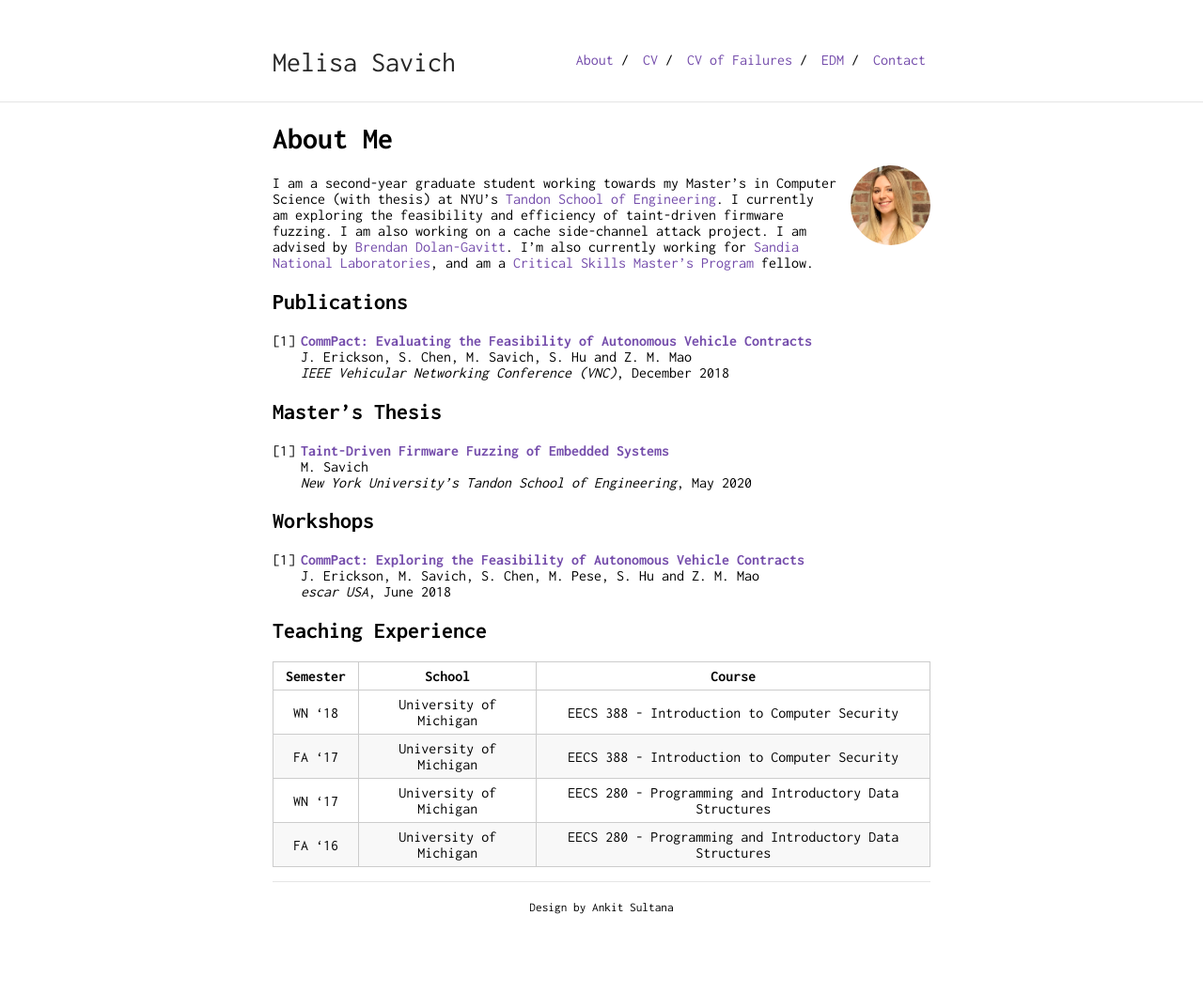
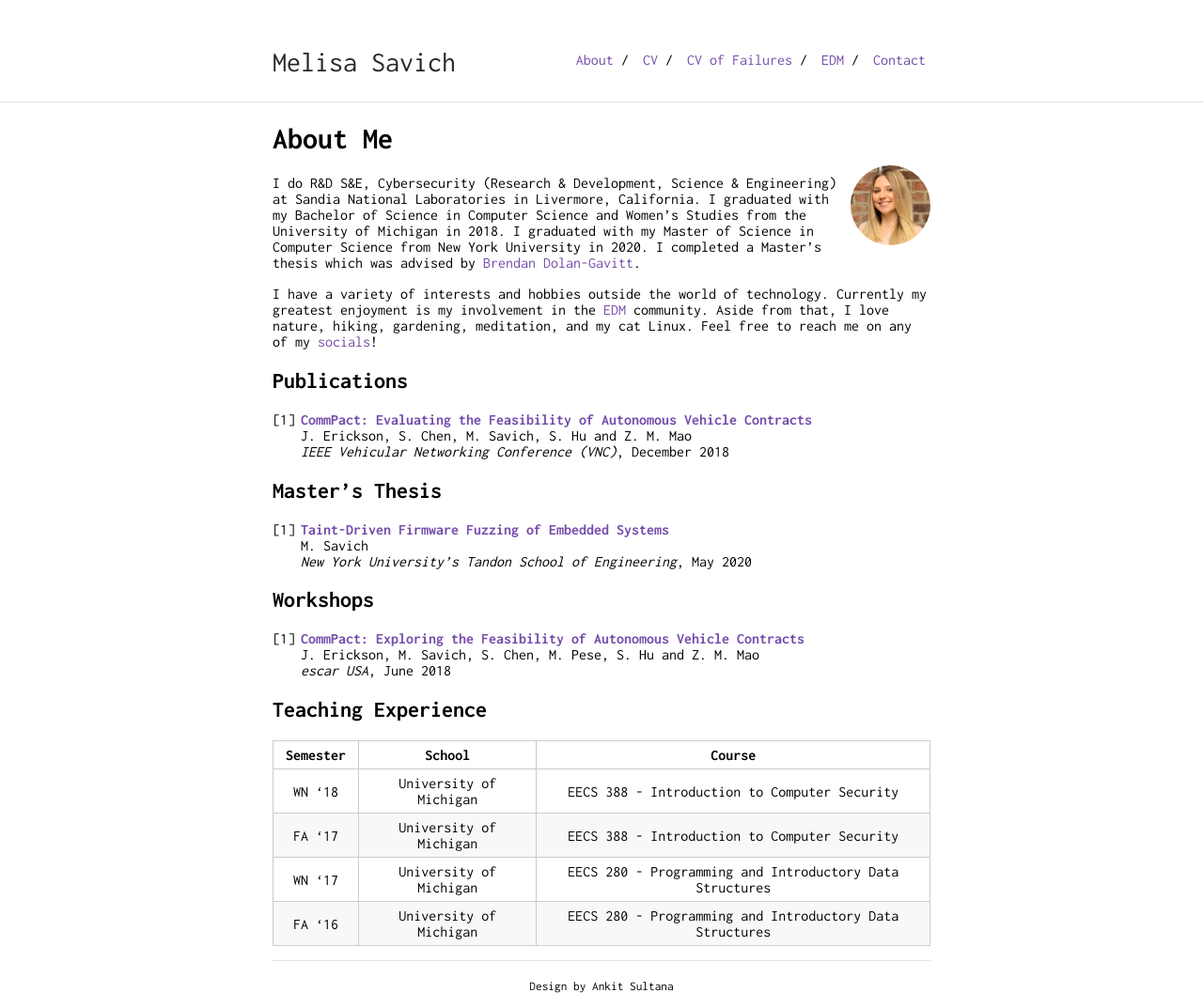
Before and after one commit to mksavic/mksavic.github.io, a Jekyll site: the page built from index.md, in a window 1280 px wide. Shown: the whole page at 94% size. Built offline with Jekyll 4.4.1, drawn with Linux system fonts in a browser that asks for light colours; our own code applies the rules of GitHub Pages for plain Markdown files; before the commit the page ends 973 px from its top, so only the background shows below that.

Commit message:
update about me

```diff
--- a/index.md
+++ b/index.md
@@ -6,7 +6,9 @@ layout: default
 
 <img class="profile-picture" src="mksavic.jpg">
 
-I am a second-year graduate student working towards my Master's in Computer Science (with thesis) at NYU's [Tandon School of Engineering](https://engineering.nyu.edu/). I currently am exploring the feasibility and efficiency of taint-driven firmware fuzzing. I am also working on a cache side-channel attack project. I am advised by [Brendan Dolan-Gavitt](http://moyix.net/). I'm also currently working for [Sandia National Laboratories](https://www.sandia.gov/), and am a [Critical Skills Master's Program](https://www.sandia.gov/careers/special_programs/critical_skills_program.html) fellow.
+I do R&D S&E, Cybersecurity (Research & Development, Science & Engineering) at Sandia National Laboratories in Livermore, California. I graduated with my Bachelor of Science in Computer Science and Women's Studies from the University of Michigan in 2018. I graduated with my Master of Science in Computer Science from New York University in 2020. I completed a Master's thesis which was advised by [Brendan Dolan-Gavitt](http://moyix.net/).
+
+I have a variety of interests and hobbies outside the world of technology. Currently my greatest enjoyment is my involvement in the [EDM](edm.md) community. Aside from that, I love nature, hiking, gardening, meditation, and my cat Linux. Feel free to reach me on any of my [socials](contact.md)!
 
 ## Publications
 
```
